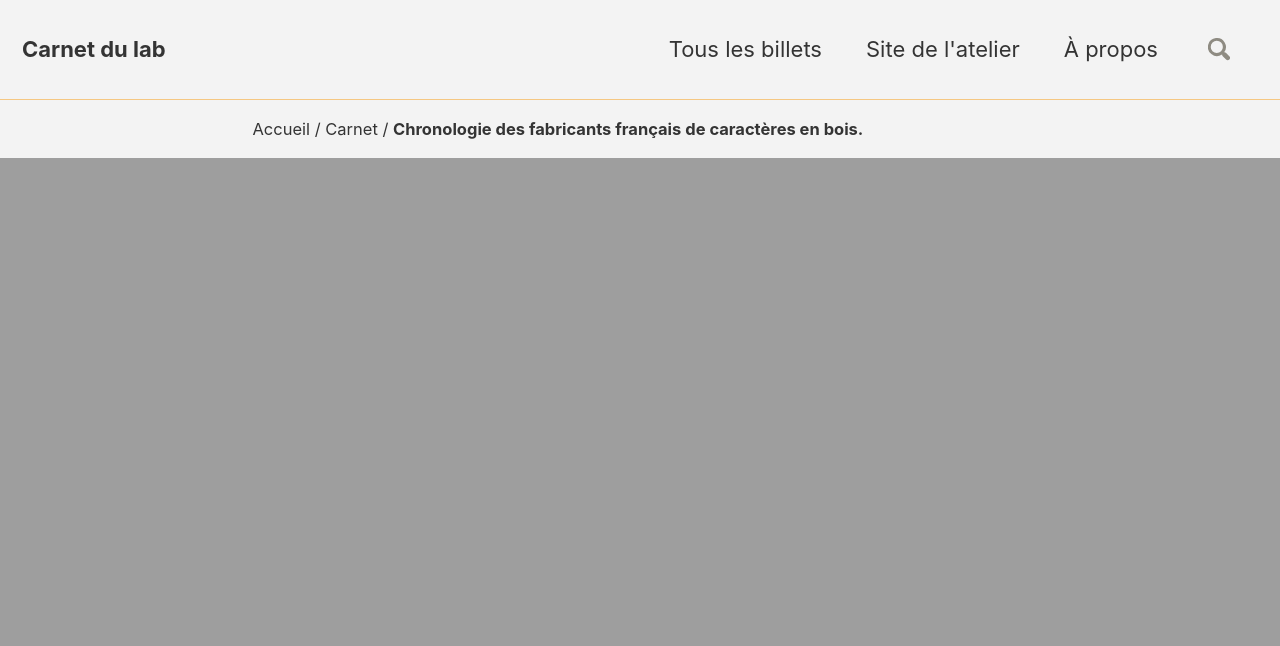
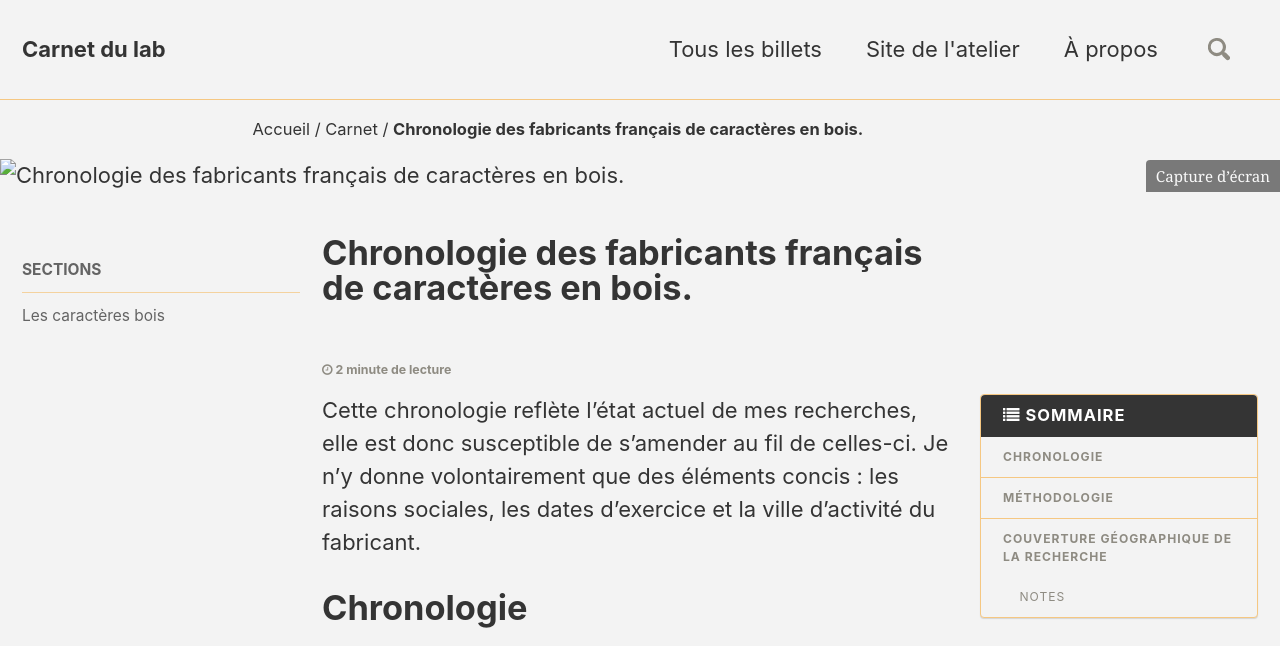
Before and after one commit to ampersandpresslab/carnetlab, a Jekyll site: the page built from _posts/2022-02-16-Chronologie.md, in a window 1280 px wide and 1400 px high. Shown: the top 646 px of the window. Built offline with Jekyll 4.4.1, drawn with Linux system fonts in a browser that asks for light colours; grey boxes are pictures that could not be loaded.

Commit message:
Maj Chrono 2

```diff
--- a/_posts/2022-02-16-Chronologie.md
+++ b/_posts/2022-02-16-Chronologie.md
@@ -7,9 +7,9 @@ excerpt: >-
   Cette chronologie reflète l'état actuel de mes recherches, elle est donc
   susceptible de s'amender au fil de celles-ci
 header:
-  image: assets/images/Marque-Ploquin-01.jpg
-  caption: Marque de Ploquin
-  teaser: assets/images/Marque-Ploquin-01.jpg
+  image: assets/images/chrono.png
+  caption: Capture d'écran
+  teaser: assets/images/chrono.png
 sidebar:
   nav: side
 categories:
```
Also changed, not shown: assets/chrono.png (added).
